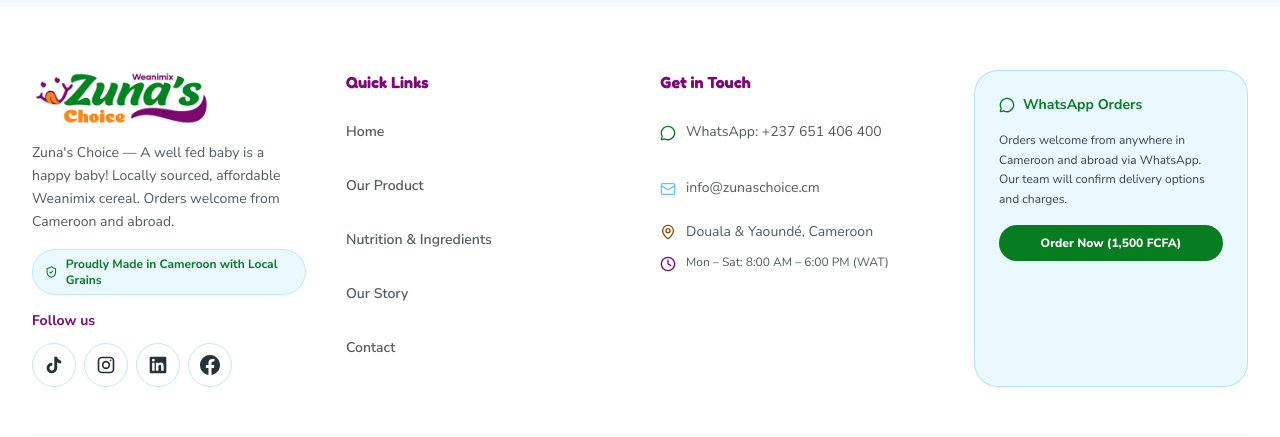
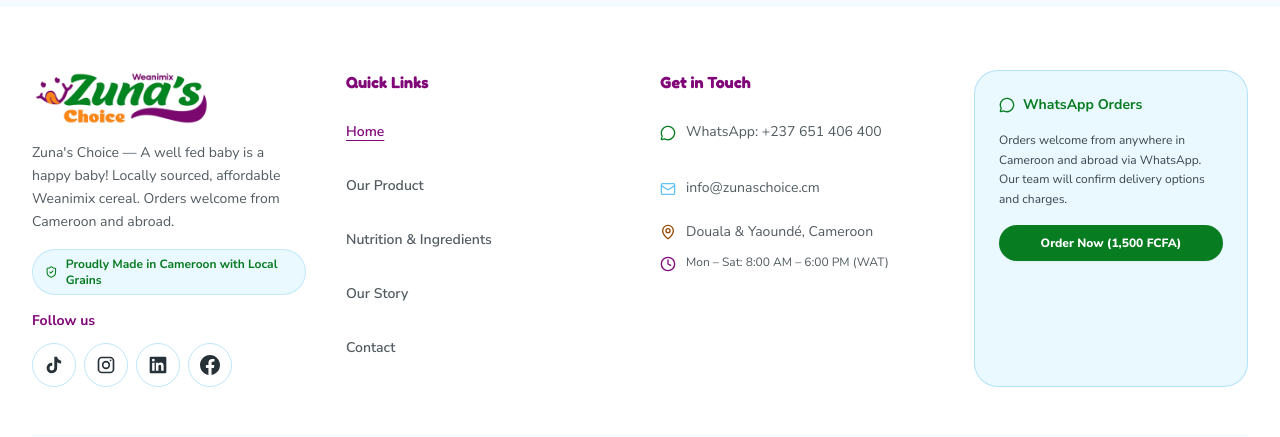
Before and after one commit to jamesneilen/Zuna-s-Choice, a React (Vite) app: page / in a window 1280 px wide. Shown: the part 5809-6246 px from the top of the page. Built offline with nearby package versions, Linux system fonts and the light colour scheme.

Commit message:
Fix footer navigation scroll and show the current quick link

```diff
--- a/src/App.tsx
+++ b/src/App.tsx
@@ -39,7 +39,7 @@
       setIsOrderModalOpen(route.order);
       const path = pagePath(page, locale) + (route.order ? '#order' : '');
       if (window.location.pathname + window.location.hash !== path) history.replaceState(null, '', path);
-      if (!initial) { window.scrollTo({ top: 0 }); focusPage(); }
+      if (!initial) { window.scrollTo({ top: 0, behavior: 'instant' }); focusPage(); }
       initial = false;
     };
     syncLocation();
@@ -102,7 +102,7 @@
     setCurrentPage(page);
     setLanguage(locale);
     setIsOrderModalOpen(false);
-    window.scrollTo({ top: 0 });
+    window.scrollTo({ top: 0, behavior: 'instant' });
     focusPage();
   };
 
@@ -165,6 +165,7 @@
 
       {/* Footer */}
       <Footer
+        currentPage={currentPage}
         onNavigate={handleNavigate}
         language={language}
         onOpenOrder={() => handleOpenOrder(2)}
--- a/src/components/Footer.tsx
+++ b/src/components/Footer.tsx
@@ -1,4 +1,5 @@
 import { PageLink } from './PageLink';
+import { pages } from '../routing';
 import React from 'react';
 import { Language, PageId } from '../types';
 import { translations } from '../i18n/translations';
@@ -7,12 +8,13 @@
 import { SocialLinks } from './SocialLinks';
 
 interface FooterProps {
+  currentPage: PageId;
   onNavigate: (page: PageId) => void;
   language: Language;
   onOpenOrder: () => void;
 }
 
-export const Footer: React.FC<FooterProps> = ({ onNavigate, language, onOpenOrder }) => {
+export const Footer: React.FC<FooterProps> = ({ currentPage, onNavigate, language, onOpenOrder }) => {
   const t = translations[language];
 
   return (
@@ -39,28 +41,26 @@
           </div>
 
           {/* Column 2: Quick Links */}
-          <div className="space-y-4">
+          <nav aria-label={t.footer.quickLinks} className="space-y-4">
             <h2 className="font-display font-bold text-base text-[#810778]">
               {t.footer.quickLinks}
             </h2>
             <ul className="space-y-2.5 text-sm font-semibold">
-              <li>
-                <PageLink page="home" language={language} onNavigate={onNavigate} className="hover:text-[#087C21] transition-colors cursor-pointer text-[#263238]/80 inline-flex items-center min-h-11">{t.nav.home}</PageLink>
-              </li>
-              <li>
-                <PageLink page="product" language={language} onNavigate={onNavigate} className="hover:text-[#087C21] transition-colors cursor-pointer text-[#263238]/80 inline-flex items-center min-h-11">{t.nav.product}</PageLink>
-              </li>
-              <li>
-                <PageLink page="nutrition" language={language} onNavigate={onNavigate} className="hover:text-[#087C21] transition-colors cursor-pointer text-[#263238]/80 inline-flex items-center min-h-11">{t.nav.nutrition}</PageLink>
-              </li>
-              <li>
-                <PageLink page="story" language={language} onNavigate={onNavigate} className="hover:text-[#087C21] transition-colors cursor-pointer text-[#263238]/80 inline-flex items-center min-h-11">{t.nav.story}</PageLink>
-              </li>
-              <li>
-                <PageLink page="contact" language={language} onNavigate={onNavigate} className="hover:text-[#087C21] transition-colors cursor-pointer text-[#263238]/80 inline-flex items-center min-h-11">{t.nav.contact}</PageLink>
-              </li>
+              {pages.map(page => (
+                <li key={page}>
+                  <PageLink
+                    page={page}
+                    language={language}
+                    onNavigate={onNavigate}
+                    aria-current={currentPage === page ? 'page' : undefined}
+                    className={`inline-flex min-h-11 items-center rounded-sm transition-colors hover:text-[#087C21] focus-visible:outline-2 focus-visible:outline-offset-4 focus-visible:outline-[#810778] ${currentPage === page ? 'text-[#810778] underline underline-offset-4' : 'text-[#263238]/80'}`}
+                  >
+                    {t.nav[page]}
+                  </PageLink>
+                </li>
+              ))}
             </ul>
-          </div>
+          </nav>
 
           {/* Column 3: Contact Channels */}
           <div className="space-y-4">
```
Also changed, not shown: 1 other file (tests, documents, lock files or other folders).
